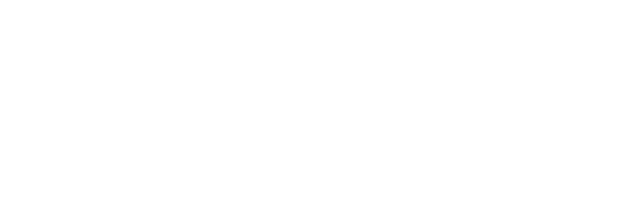
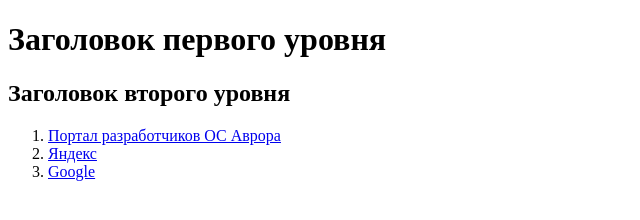
Before and after one commit to HuZZaH8660/task-html, a website: page src/index.html in a window 1280 px wide. Shown: the whole page, without its empty margins (0-640 px from the left). Drawn offline with Linux system fonts and the light colour scheme.

Commit message:
Задание по HTML

```diff
--- a/src/index.html
+++ b/src/index.html
@@ -3,5 +3,17 @@
     <head>
         <title>HTML</title>
     </head>
-    <body></body>
+    <body>
+        <h1>Заголовок первого уровня</h1>
+        <h2>Заголовок второго уровня</h2>
+        <ol>
+            <li>
+                <a href="https://community.omprussia.ru/"
+                    >Портал разработчиков ОС Аврора</a
+                >
+            </li>
+            <li><a href="https://yandex.ru/">Яндекс</a></li>
+            <li><a href="https://www.google.com/">Google</a></li>
+        </ol>
+    </body>
 </html>
```
Also changed, not shown: 1 other file.
